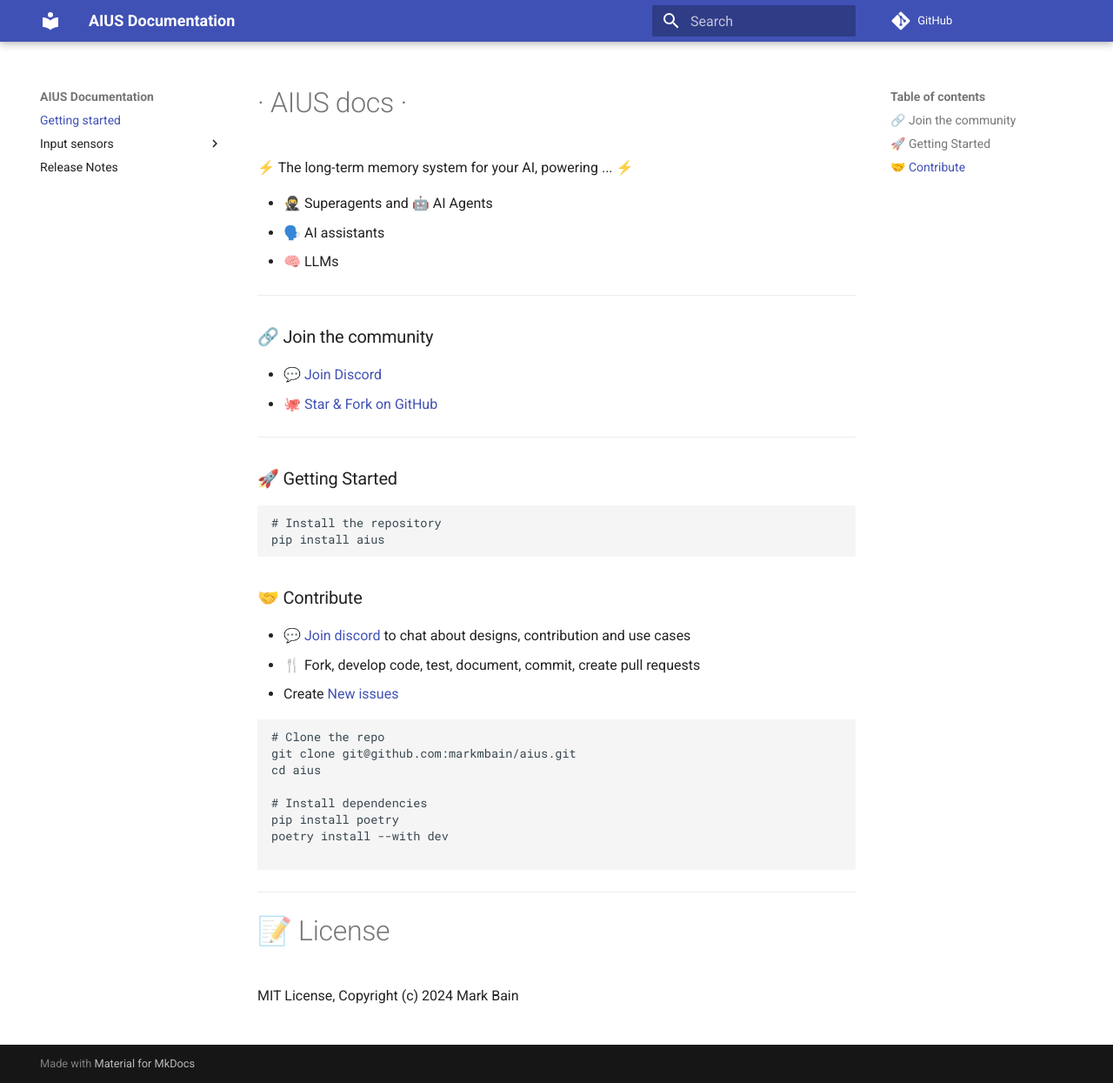
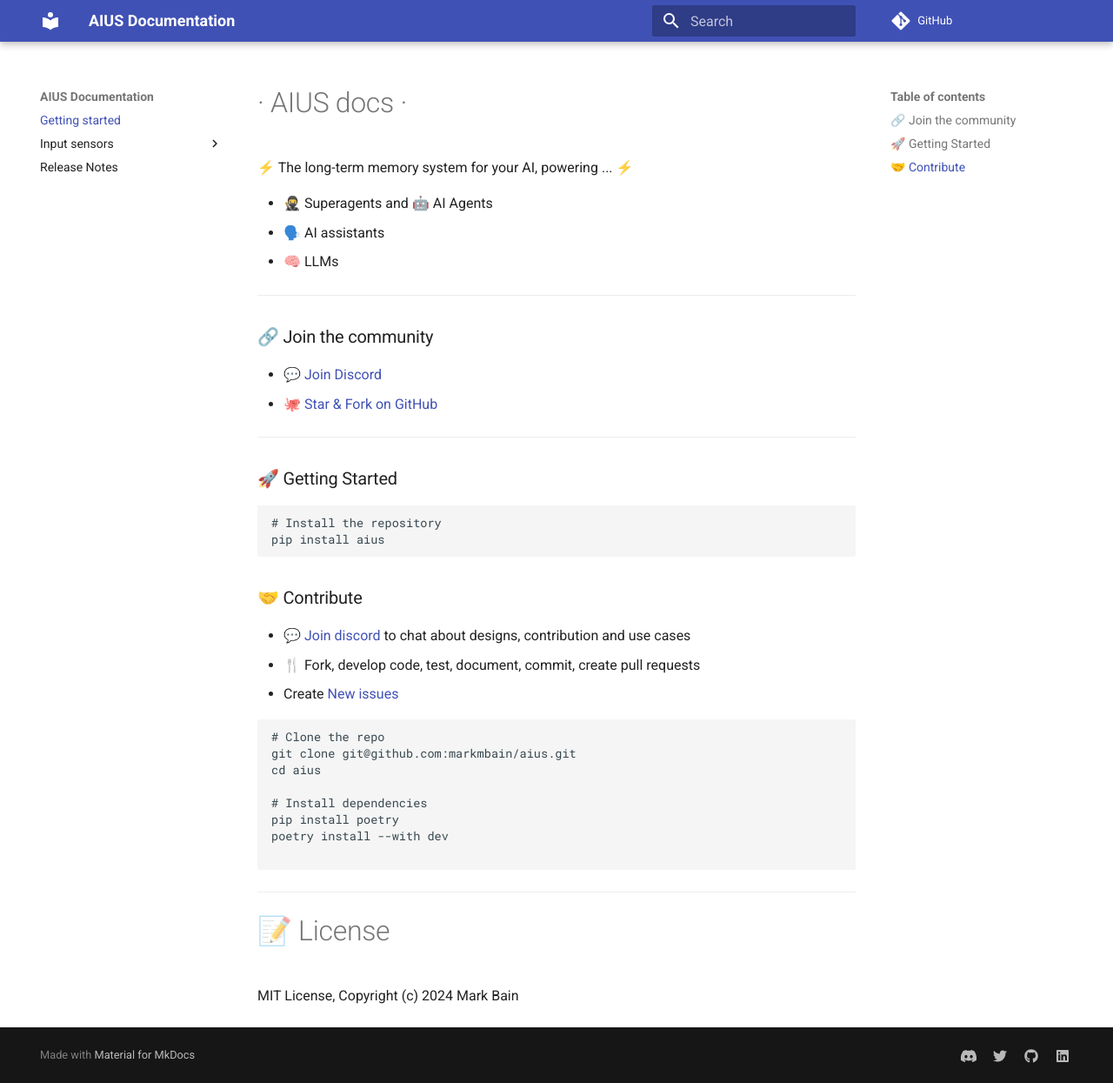
Before and after one commit to markmbain/aius, an MkDocs documentation site: the page built from docs/content/index.md, in a window 1280 px wide and 1245 px high. Shown: the whole window at 87% size. Built offline with MkDocs 1.6.1 and Material for MkDocs 9.7.7, drawn with Linux system fonts in a browser that asks for light colours; comment, search, counter and statistics services are not loaded.

Commit message:
Docs: Added social media icons

```diff
--- a/docs/mkdocs.yml
+++ b/docs/mkdocs.yml
@@ -31,3 +31,17 @@ gh-deploy:
   repo: 'https://github.com/markmbain/aius'
   branch: 'main'
   dest: 'site'
+
+extra:
+#  analytics:
+#    provider: google
+#    property: G-PROVIDECODE
+  social:
+    - icon: fontawesome/brands/discord
+      link: https://discord.gg/cM6vFhJbWS
+    - icon: fontawesome/brands/twitter
+      link: https://twitter.com/markmbain
+    - icon: fontawesome/brands/github
+      link: https://github.com/markmbain/aius
+    - icon: fontawesome/brands/linkedin
+      link: https://www.linkedin.com/company/aius-ai
```
